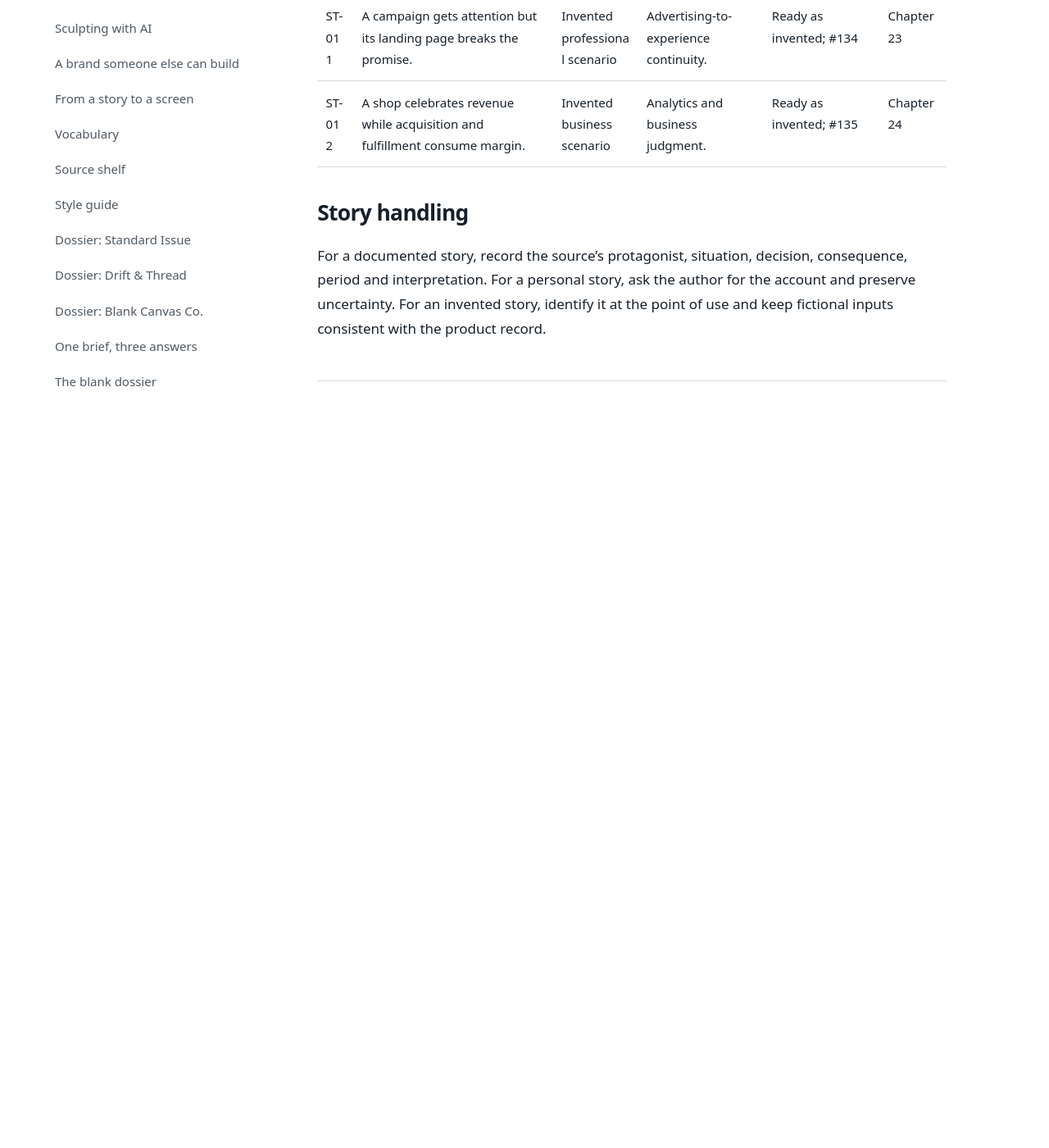
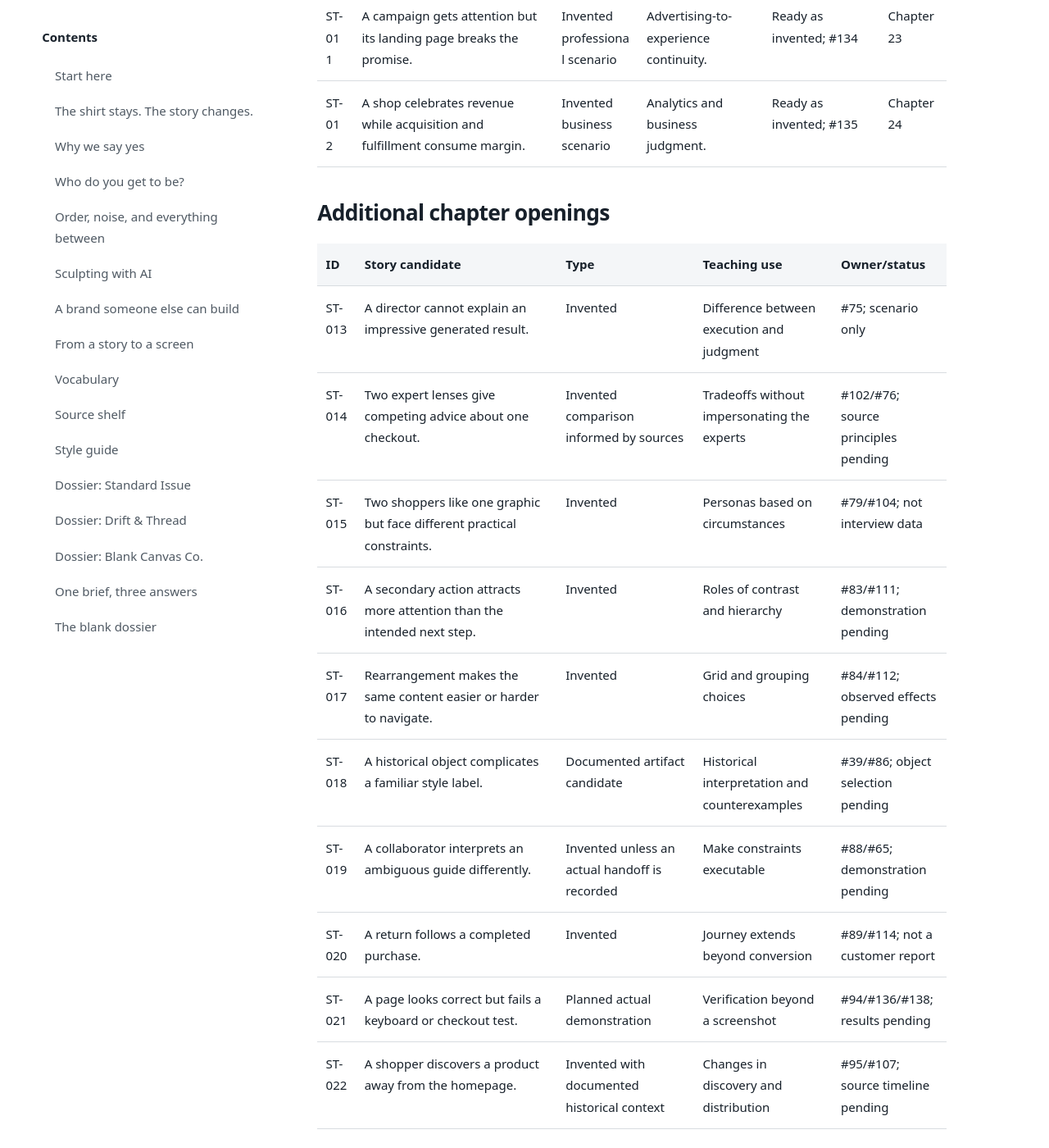
Before and after one commit to kaw393939/is_117_white_t-shirt, a Jekyll site: the page built from docs/editorial/registers/stories.md, in a window 1280 px wide and 1400 px high, scrolled down 1546 px. Shown: the whole window at 82% size. Built offline with Jekyll 4.4.1, drawn with Linux system fonts in a browser that asks for light colours; our own code applies the rules of GitHub Pages for plain Markdown files; before the commit the page ends 2131 px from its top, so only the background shows below that.

Commit message:
Complete register coverage for all 24 planned chapters #100

```diff
--- a/docs/editorial/registers/stories.md
+++ b/docs/editorial/registers/stories.md
@@ -17,6 +17,21 @@ Stories are selected for what they let the reader notice or decide. They are not
 | ST-011 | A campaign gets attention but its landing page breaks the promise. | Invented professional scenario | Advertising-to-experience continuity. | Ready as invented; #134 | Chapter 23 |
 | ST-012 | A shop celebrates revenue while acquisition and fulfillment consume margin. | Invented business scenario | Analytics and business judgment. | Ready as invented; #135 | Chapter 24 |
 
+## Additional chapter openings
+
+| ID | Story candidate | Type | Teaching use | Owner/status |
+| --- | --- | --- | --- | --- |
+| ST-013 | A director cannot explain an impressive generated result. | Invented | Difference between execution and judgment | #75; scenario only |
+| ST-014 | Two expert lenses give competing advice about one checkout. | Invented comparison informed by sources | Tradeoffs without impersonating the experts | #102/#76; source principles pending |
+| ST-015 | Two shoppers like one graphic but face different practical constraints. | Invented | Personas based on circumstances | #79/#104; not interview data |
+| ST-016 | A secondary action attracts more attention than the intended next step. | Invented | Roles of contrast and hierarchy | #83/#111; demonstration pending |
+| ST-017 | Rearrangement makes the same content easier or harder to navigate. | Invented | Grid and grouping choices | #84/#112; observed effects pending |
+| ST-018 | A historical object complicates a familiar style label. | Documented artifact candidate | Historical interpretation and counterexamples | #39/#86; object selection pending |
+| ST-019 | A collaborator interprets an ambiguous guide differently. | Invented unless an actual handoff is recorded | Make constraints executable | #88/#65; demonstration pending |
+| ST-020 | A return follows a completed purchase. | Invented | Journey extends beyond conversion | #89/#114; not a customer report |
+| ST-021 | A page looks correct but fails a keyboard or checkout test. | Planned actual demonstration | Verification beyond a screenshot | #94/#136/#138; results pending |
+| ST-022 | A shopper discovers a product away from the homepage. | Invented with documented historical context | Changes in discovery and distribution | #95/#107; source timeline pending |
+
 ## Story handling
 
 For a documented story, record the source’s protagonist, situation, decision, consequence, period and interpretation. For a personal story, ask the author for the account and preserve uncertainty. For an invented story, identify it at the point of use and keep fictional inputs consistent with the product record.
```
Also changed, not shown: docs/editorial/registers/assets.md (+11 -0 lines), docs/editorial/registers/chapter-coverage.md (added, +36 -0 lines).
